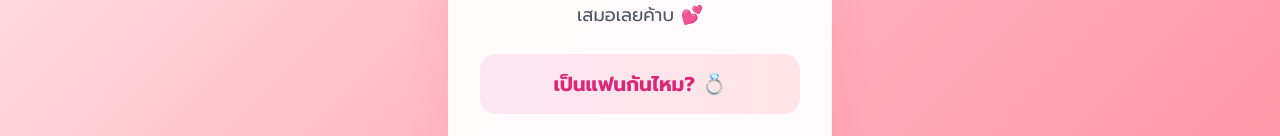
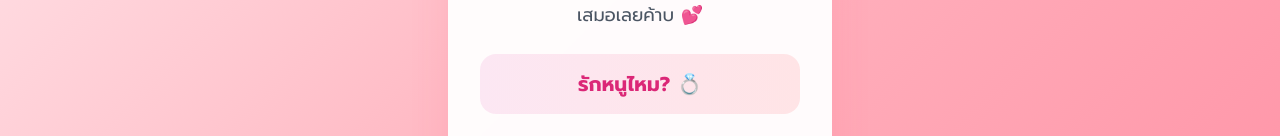
Before and after one commit to 67122640108-eng/loveee, a plain HTML site: page index.html in a window 1280 px wide. Both pictures are taken after a click on the button "กดดูเซอร์ไพรส์ 💖". Shown: the part 415-551 px from the top of the page. Drawn offline with nearby package versions, Linux system fonts and the light colour scheme.

Commit message:
Update index.html

```diff
--- a/index.html
+++ b/index.html
@@ -167,7 +167,7 @@ body {
        หนูรักอ้วนมาก และจะอยู่ข้างๆอ้วน<br>
        เสมอเลยค้าบ 💕</p>
      <div class="bg-gradient-to-r from-pink-100 to-rose-100 rounded-2xl p-4 mb-6">
-      <h3 id="question" class="text-xl font-bold text-pink-600">เป็นแฟนกันไหม? 💍</h3>
+      <h3 id="question" class="text-xl font-bold text-pink-600">รักหนูไหม? 💍</h3>
      </div>
      <div class="flex gap-3"><button onclick="sayYes()" class="flex-1 py-4 rounded-full text-white font-semibold hover:shadow-lg transition-all" style="background:linear-gradient(135deg,#ff4d6d,#ff8fa3)"> ตกลง 💖 </button> <button id="no-btn" onclick="sayNo()" class="flex-1 py-4 rounded-full border-2 border-pink-300 text-pink-500 font-semibold hover:bg-pink-50 transition-all"> ไม่อะ 😳 </button>
      </div>
```
